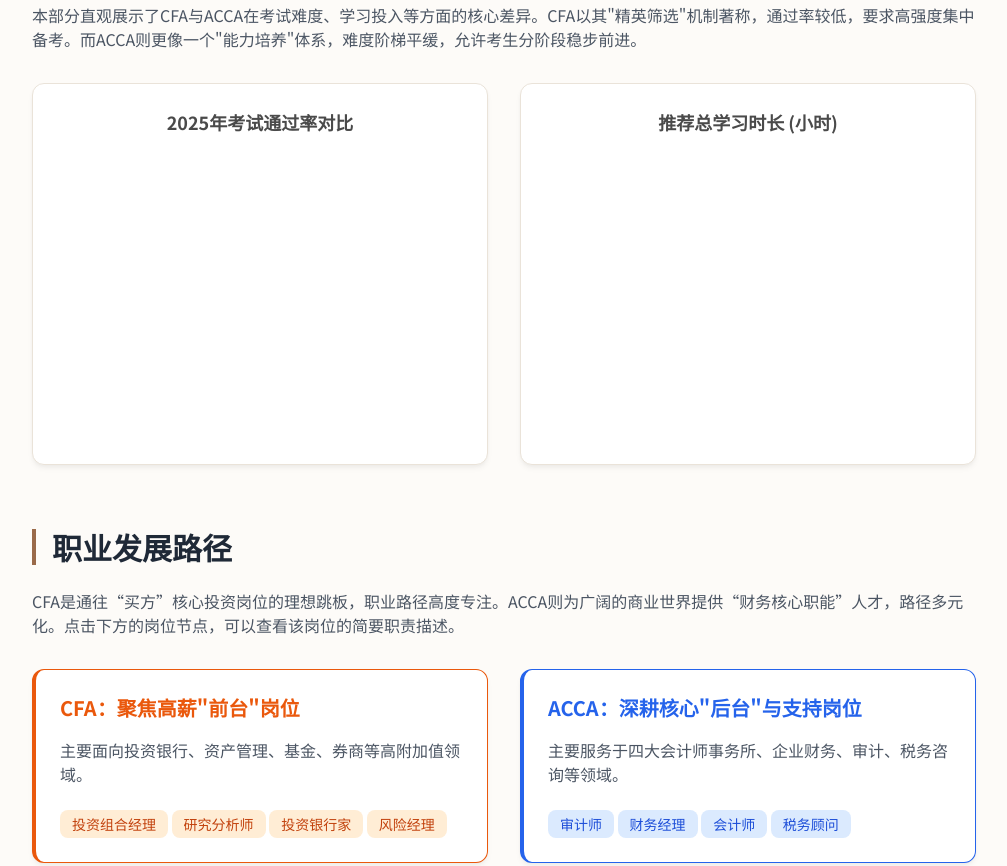
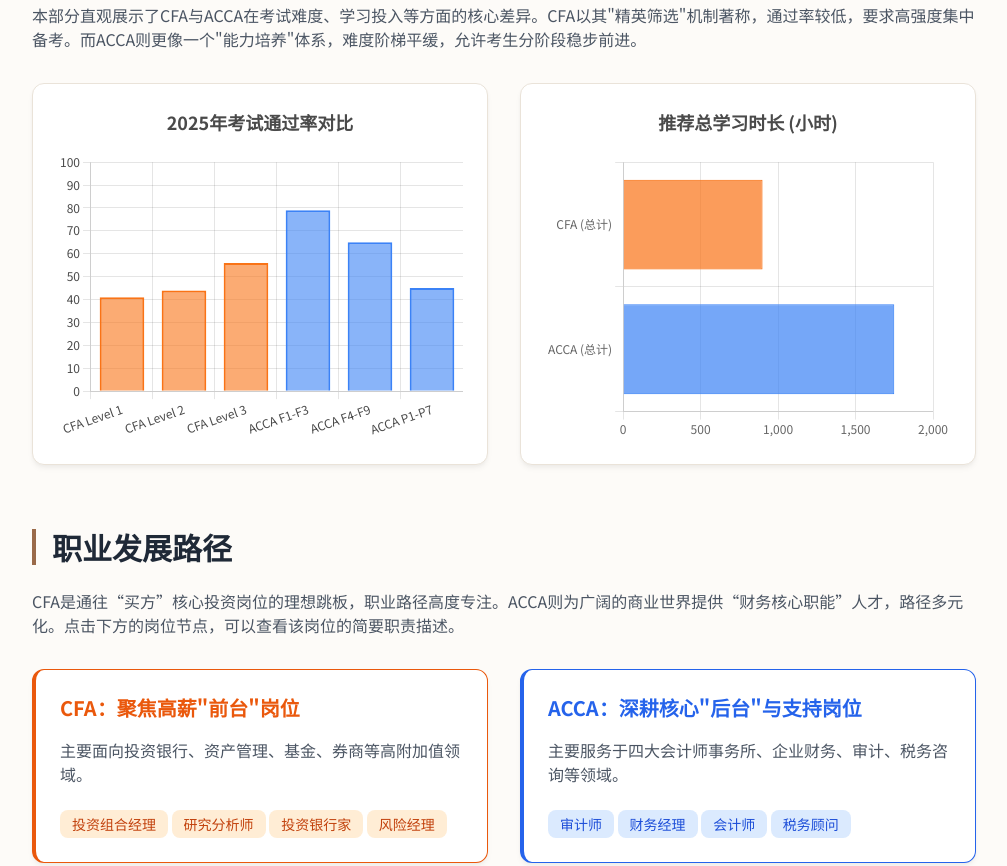
Before and after one commit to Nomad745/CFAvsACCA, a plain HTML site: page index.html in a window 1280 px wide. Shown: the part 1260-2126 px from the top of the page, without its empty margins (264-1271 px from the left). Drawn offline with nearby package versions, Linux system fonts and the light colour scheme.

Commit message:
Update index.html

```diff
--- a/index.html
+++ b/index.html
@@ -5,7 +5,7 @@
     <meta name="viewport" content="width=device-width, initial-scale=1.0">
     <title>CFA vs ACCA | 交互式对比分析</title>
     <script src="https://cdn.tailwindcss.com"></script>
-    <script src="https://cdn.jsdelivr.net/npm/chart.js"></script>
+    <script src="https://cdn.jsdelivr.net/npm/chart.js@4.4.4/dist/chart.umd.min.js"></script>
     <link rel="preconnect" href="https://fonts.googleapis.com">
     <link rel="preconnect" href="https://fonts.gstatic.com" crossorigin>
     <link href="https://fonts.googleapis.com/css2?family=Noto+Sans+SC:wght@300;400;500;700&display=swap" rel="stylesheet">
@@ -519,14 +519,14 @@
             }
 
             // Career path logic
-            const careerNodes = document。querySelectorAll('.career-node');
-            const infoBox = document。getElementById('career-info-box');
+            const careerNodes = document.querySelectorAll('.career-node');
+            const infoBox = document.getElementById('career-info-box');
             let lastClickedNode = null;
 
             careerNodes.forEach(node => {
-                node.addEventListener('click'， (e) => {
+                node.addEventListener('click', (e) => {
                     e.stopPropagation();
-                    const info = node。dataset。info;
+                    const info = node.dataset.info;
                     infoBox.textContent = info;
                     infoBox.classList.remove('hidden');
 
```
